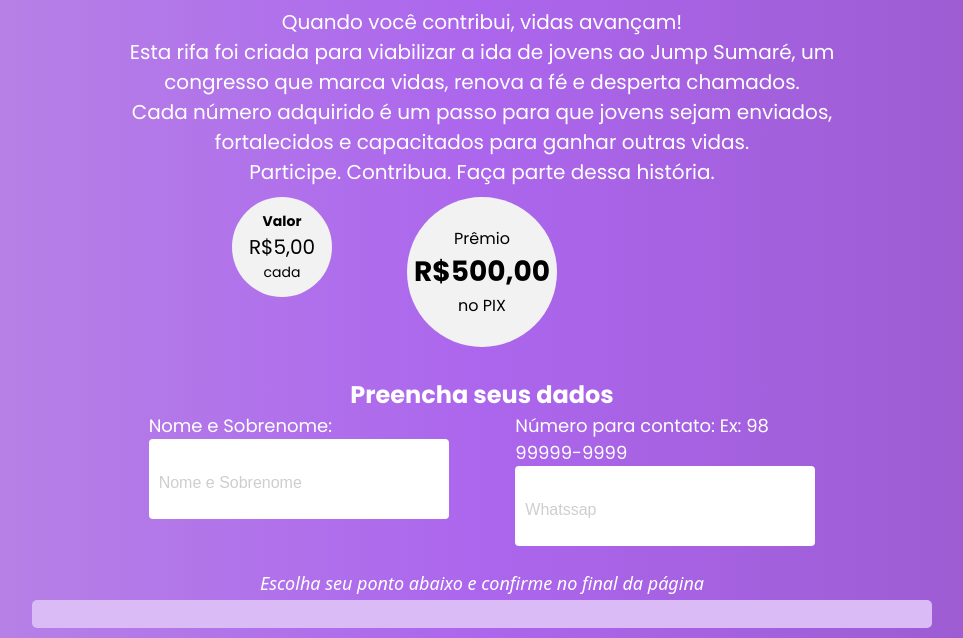
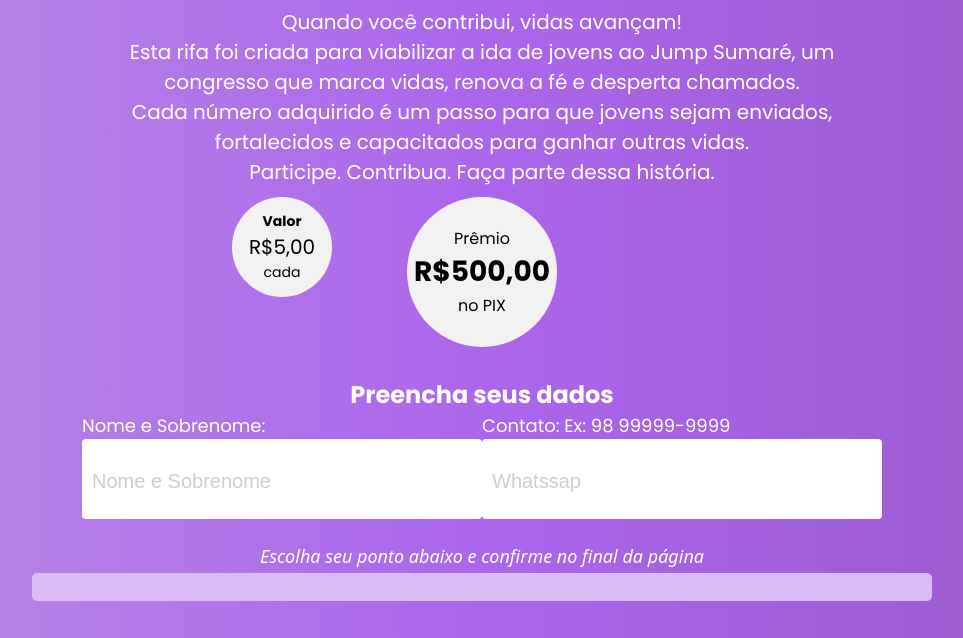
Before and after one commit to rafaelmontte/rifa-online, a plain HTML site: page frontend/index.html in a window 1280 px wide. Shown: the part 120-758 px from the top of the page, without its empty margins (158-1121 px from the left). Drawn offline with Linux system fonts and the light colour scheme; no server answers.

Commit message:
Atualição do frontend

```diff
--- a/frontend/index.html
+++ b/frontend/index.html
@@ -42,7 +42,7 @@
                     <input type="text" class="nome" id="nome" placeholder="Nome e Sobrenome">
                 </p>
                 <p>
-                    <span>Número para contato: Ex: 98 99999-9999</span>
+                    <span>Contato: Ex: 98 99999-9999</span>
                     <input type="text" class="contato" name="contato" id="contato" placeholder="Whatssap">
                 </p>
             </form>
--- a/frontend/style.css
+++ b/frontend/style.css
@@ -129,7 +129,7 @@ body {
 }
 
 .container-input .form p {
-    width: 300px;
+    width: 400px;
 }
 
 .container-input .form p input {
@@ -147,7 +147,7 @@ body {
 }
 
 .container-input .form p input::placeholder {
-    font-size: 1.6rem;
+    font-size: 2rem;
     color: #cecece;
     font-family: Arial, Helvetica, sans-serif;
 }
```
